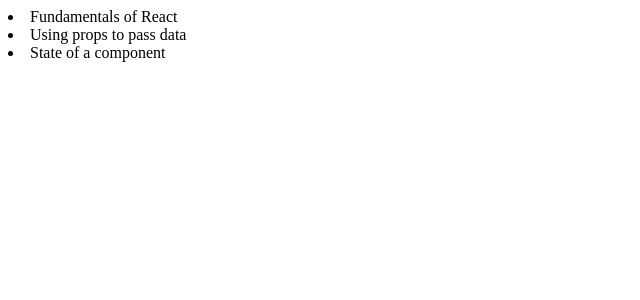
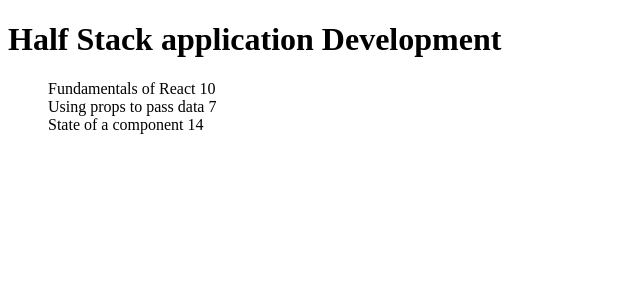
Before and after one commit to errMeep/fso-part2, a React (Create React App) app: page / in a window 1280 px wide. Shown: the top 300 px of the page, without its empty margins (0-640 px from the left). Built offline with nearby package versions, Linux system fonts and the light colour scheme.

Commit message:
Header and style added

```diff
--- a/src/App.js
+++ b/src/App.js
@@ -1,10 +1,22 @@
+const Header = () => {
+  return <h1>Half Stack application Development</h1>;
+};
+const mystyle = {
+  listStyleType: 'none',
+};
 const Course = (props) => {
   const { course } = props;
   return (
     <div>
-      {course.parts.map((info) => (
-        <li key={info.id}>{info.name}</li>
-      ))}
+      <Header />
+      <ul style={mystyle}>
+        {course.parts.map((info) => (
+          <li key={info.id}>
+            {' '}
+            {info.name} {info.exercises}
+          </li>
+        ))}
+      </ul>
     </div>
   );
 };
```
Also changed, not shown: 1 other file (tests, documents, lock files or other folders).
